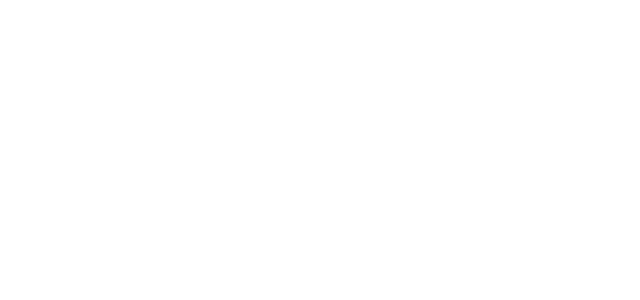
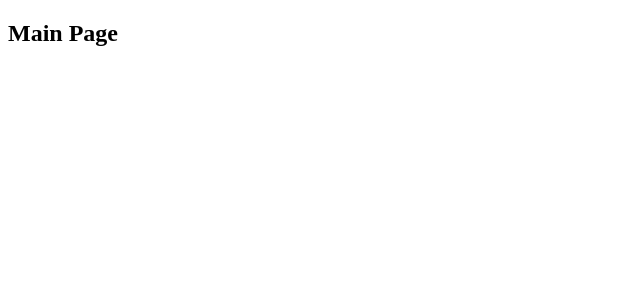
Before and after one commit to wanted-pre-onboarding-team-12th-7/pre-onboarding-12th-3-7, a React (Create React App) app: page / in a window 1280 px wide. Shown: the top 300 px of the page, without its empty margins (0-640 px from the left). Built offline with nearby package versions, Linux system fonts and the light colour scheme.

Commit message:
feat: setting router and pages

```diff
--- a/package.json
+++ b/package.json
@@ -12,6 +12,7 @@
     "@types/react-dom": "^18.2.7",
     "react": "^18.2.0",
     "react-dom": "^18.2.0",
+    "react-router-dom": "^6.15.0",
     "react-scripts": "5.0.1",
     "typescript": "^4.9.5",
     "web-vitals": "^2.1.4"
--- a/src/App.tsx
+++ b/src/App.tsx
@@ -1,5 +1,11 @@
+import PageRouter from './pages/PageRouter'
+
 function App() {
-  return <div></div>
+  return (
+    <div>
+      <PageRouter />
+    </div>
+  )
 }
 
 export default App
--- /dev/null
+++ b/src/pages/MainPage.tsx
@@ -0,0 +1,7 @@
+export default function MainPage() {
+  return (
+    <div>
+      <h2>Main Page</h2>
+    </div>
+  )
+}
--- /dev/null
+++ b/src/pages/NotFoundPage.tsx
@@ -0,0 +1,8 @@
+export default function NotFoundPage() {
+  return (
+    <div>
+      <h2>404 Not Found</h2>
+      <a href="/">메인으로 이동</a>
+    </div>
+  )
+}
--- /dev/null
+++ b/src/pages/PageRouter.tsx
@@ -0,0 +1,17 @@
+import { BrowserRouter, Routes, Route } from 'react-router-dom'
+
+import NotFoundPage from './NotFoundPage'
+import MainPage from './MainPage'
+
+function Router() {
+  return (
+    <BrowserRouter>
+      <Routes>
+        <Route index element={<MainPage />} />
+        <Route element={<NotFoundPage />} path="*" />
+      </Routes>
+    </BrowserRouter>
+  )
+}
+
+export default Router
```
Also changed, not shown: 1 other file (tests, documents, lock files or other folders).
